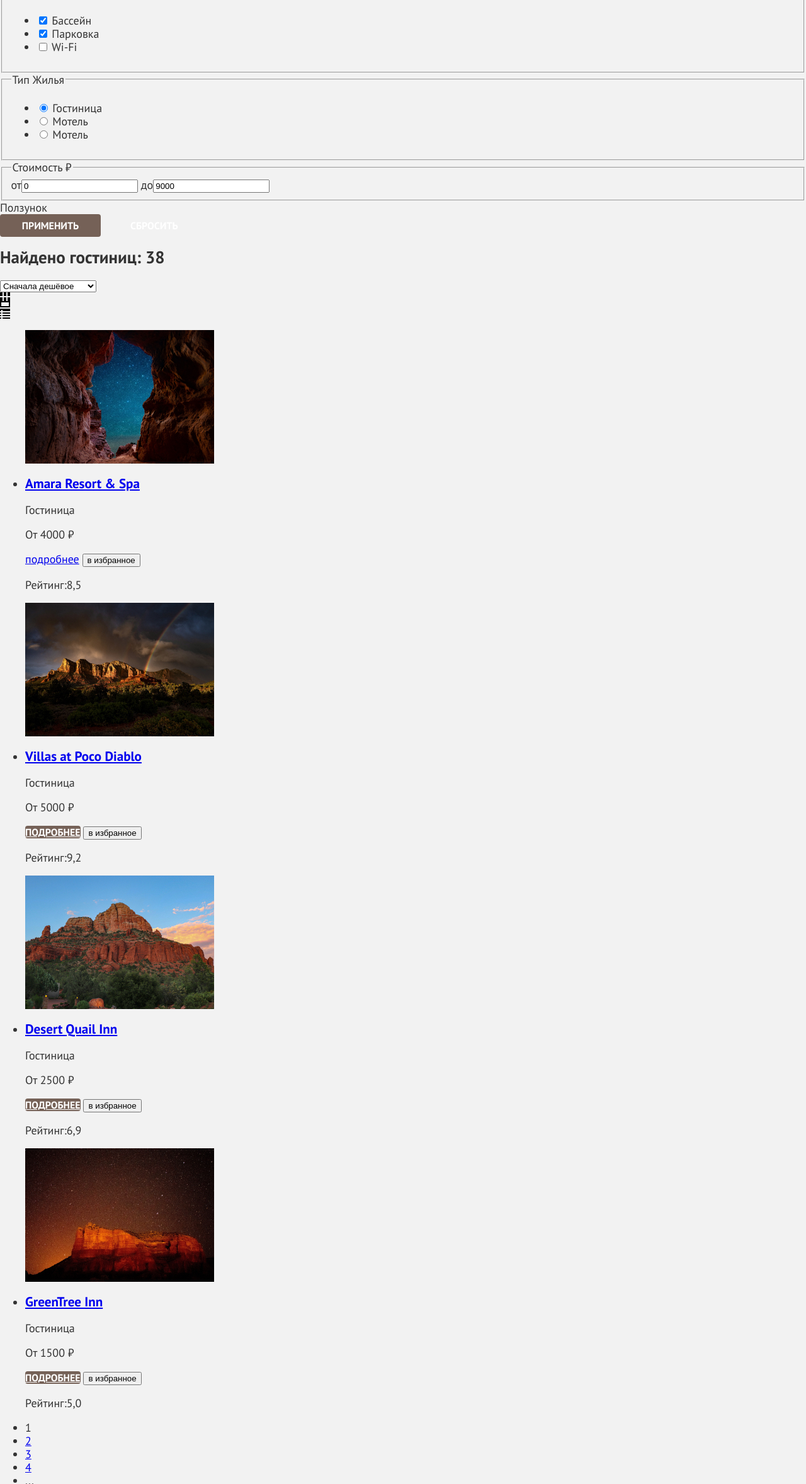
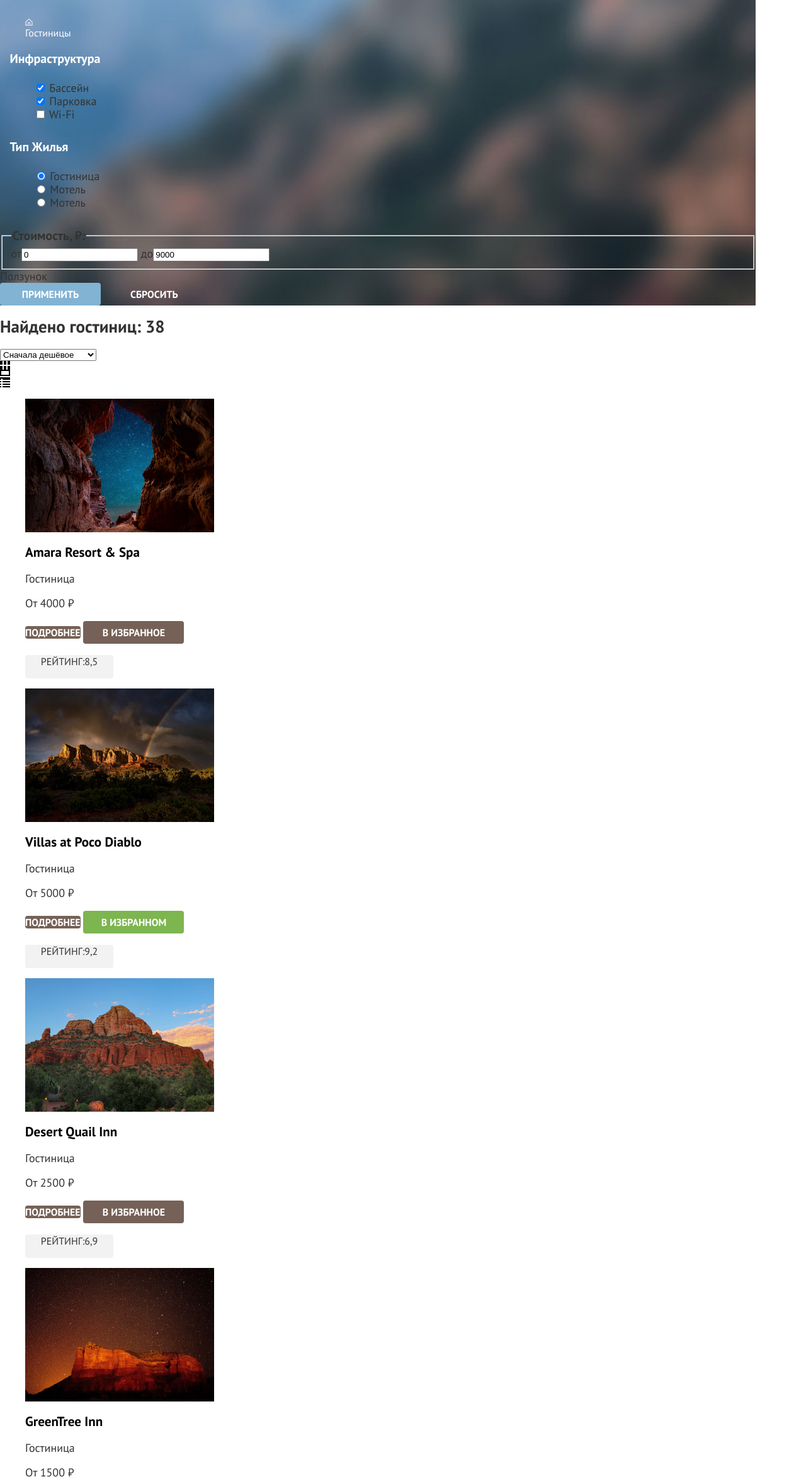
Before and after one commit to htmlacademy-htmlcss/2193725-sedona-38, a plain HTML site: page catalog.html in a window 1280 px wide. Shown: the part 444-2800 px from the top of the page at 63% size. Drawn offline with Linux system fonts and the light colour scheme.

Commit message:
Выполнена стилизация

```diff
--- a/catalog.html
+++ b/catalog.html
@@ -49,8 +49,9 @@
         </div>
       </header>
       <main class="main-inner">
-        <header class="inner-header">
-          <h1 class="inner-header-title">Гостиницы Седоны</h1>
+        <section class="inner-catalog">
+          <h1 class="inner-catalog-title">Гостиницы Седоны</h1>
+          <section class="catalog-filter">
             <ul class="breadcrumbs">
               <li class="breadcrumbs-item">
                 <a class="breadcrumbs-link" href="index.html">
@@ -61,9 +62,6 @@
                 <a class="breadcrumbs-link">Гостиницы</a>
               </li>
             </ul>
-        </header>
-
-        <section class="catalog-filter">
             <h2 class="visually-hidden">Список фильтров</h2>
             <form class="catalog-filter-content" action="https://echo.htmlacademy.ru">
               <fieldset class="catalog-filter-group">
@@ -117,10 +115,11 @@
             </form>
           </section>
           <section class="hotel-selection">
+            <h2 class="visually-hidden">Стоимость</h2>
             <form action="#" method="get">
               <fieldset class="price-slider">
-              <legend class="price-slider-item">Стоимость
-                <span class="rub">₽</span>
+                <legend class="price-slider-title">Стоимость,
+                <span class="rub">₽:</span>
                 </legend>
                 <label>от<input type="text" value="0">
                 </label>
@@ -130,9 +129,12 @@
               <span class="range-slider">Ползунок</span>
             </form>
             <div class="price-slider-button">
-              <button class="button" type="submit">Применить</button>
+              <button class="button button-blue" type="submit">Применить</button>
               <button class="button button-reset" type="reset">Сбросить</button>
             </div>
+          </section>
+        </section>
+        <section class="select">
           <h2 class="select-title">Найдено гостиниц:
             <span class="select-found">38</span>
           </h2>
@@ -154,17 +156,20 @@
           <img class="view-icon" src="images/view-icon-list.svg" alt="Показать список" width="16" height="14">
           </a>
         </section>
+
         <section class="hotel-description">
           <ul class="hotel-description-list">
             <li class="hotel-description-card">
               <a class="hotel-card-link" href="hotel.html">
                 <img class="hotel-card-image" src="images/amara.jpg" alt="вид на небо сквозь горы" width="300" height="212">
+              </a>
+              <a class="hotel-card-link" href="hotel.html">
                 <h3 class="hotel-card-title">Amara Resort & Spa</h3>
               </a>
                 <p class="hotel-card-price">Гостиница</p>
                 <p class="hotel-card-price">От 4000 ₽</p>
-              <a class="hotel-card-button button-activ" href="#">подробнее</a>
-              <button class="button-activ" type="submit">в избранное</button>
+              <a class="button button-more" href="#">подробнее</a>
+              <button class="button" type="submit">в избранное</button>
                 <p class="hotel-card-stars stars-4">
                 <span class="visually-hidden">4 звезды</span>
                 </p>
@@ -173,12 +178,14 @@
             <li class="hotel-description-card">
               <a class="hotel-card-link" href="hotel.html">
                 <img class="hotel-card-image" src="images/villas.jpg" alt="вид на горы небо радугу" width="300" height="212">
+              </a>
+              <a class="hotel-card-link" href="hotel.html">
                 <h3 class="hotel-card-title">Villas at Poco Diablo</h3>
               </a>
                 <p class="hotel-card-price">Гостиница</p>
                 <p class="hotel-card-price">От 5000 ₽</p>
-              <a class="hotel-card-button button" href="#">подробнее</a>
-              <button class="button-activ" type="submit">в избранное</button>
+              <a class="button button-more" href="#">подробнее</a>
+              <button class="button button-favorit" type="submit">в избранном</button>
                 <p class="hotel-card-stars stars-4">
                 <span class="visually-hidden">4 звезды</span>
                 </p>
@@ -187,12 +194,14 @@
             <li class="hotel-description-card">
               <a class="hotel-card-link" href="hotel.html">
                 <img class="hotel-card-image" src="images/desert.jpg" alt="вид на горы утром" width="300" height="212">
+              </a>
+              <a class="hotel-card-link" href="hotel.html">
                 <h3 class="hotel-card-title">Desert Quail Inn</h3>
               </a>
                 <p class="hotel-card-price">Гостиница</p>
                 <p class="hotel-card-price">От 2500 ₽</p>
-              <a class="hotel-card-button button" href="#">подробнее</a>
-              <button class="button-activ" type="submit">в избранное</button>
+              <a class="button button-more" href="#">подробнее</a>
+              <button class="button" type="submit">в избранное</button>
                 <p class="hotel-card-stars stars-3">
                 <span class="visually-hidden">3 звезды</span>
                 </p>
@@ -201,12 +210,14 @@
             <li class="hotel-description-card">
               <a class="hotel-card-link" href="hotel.html">
                 <img class="hotel-card-image" src="images/green.jpg" alt="вид на горы под зведным небом" width="300" height="212">
+              </a>
+              <a class="hotel-card-link" href="hotel.html">
                 <h3 class="hotel-card-title">GreenTree Inn</h3>
               </a>
                 <p class="hotel-card-price">Гостиница</p>
                 <p class="hotel-card-price">От 1500 ₽</p>
-              <a class="hotel-card-button button" href="#">подробнее</a>
-              <button class="button-activ" type="submit">в избранное</button>
+              <a class="button button-more" href="#">подробнее</a>
+              <button class="button" type="submit">в избранное</button>
                 <p class="hotel-card-stars stars-2">
                 <span class="visually-hidden">2 звезды</span>
                 </p>
@@ -215,8 +226,9 @@
           </ul>
         </section>
         <section class="pagination">
+          <h2 class="visually-hidden">Пагинация</h2>
           <ul class="pagination-list">
-            <li class="pagination-item">
+            <li class="pagination-item pagination-item-current">
               <a class="pagination-link pagination-current">1</a>
             </li>
             <li class="pagination-item">
--- a/styles/styles.css
+++ b/styles/styles.css
@@ -34,14 +34,19 @@ body {
   font-weight: 400;
   line-height: 21px;
   color: #333333;
+  background: #FFFFFF;
+}
+
+/* .container {
   background-color: #F2F2F2;
-}
+}*/
 
 .page-header {
   background: #FFFFFF;
   color: #000000;
 }
 
+/* navigation */
 
 .navigation-list {
   list-style-type: none;
@@ -88,12 +93,14 @@ body {
   background-color: transparent;
 }
 
+/* Hero */
+
 .hero {
   display: block;
   background-color: #1D2C31;
   background-size: cover;
   background-position: center;
-  background-image: url("/images/index-background.jpg");
+  background-image: url("../images/index-background.jpg");
   background-repeat: no-repeat;
   width: 1200px;
 }
@@ -103,7 +110,6 @@ body {
 }
 
 .title {
-
   font-size: 30px;
   line-height: 36px;
   font-weight: 700;
@@ -118,6 +124,33 @@ body {
   font-weight: 400;
   text-align: center;
   color: #333333;
+}
+
+/* main-inner */
+
+.inner-catalog {
+  display: block;
+  background-color: #1D2D38;
+  background-size: cover;
+  background-position: center;
+  background-image: url("../images/catalog-background.jpg");
+  background-repeat: no-repeat;
+  width: 1200px;
+}
+
+.inner-catalog-title {
+  font-size: 60px;
+  font-weight: 700;
+  line-height: 78px;
+  color: #FFFFFF;
+}
+
+
+
+/* advantages */
+
+.advantages-section {
+  background-color: #FFFFFF;
 }
 
 .advantages-list {
@@ -145,22 +178,15 @@ body {
 }
 
 .advantages-item {
-list-style-type: none;
+  list-style-type: none;
+  background-color: #83B3D31F;
 }
 
 .advantages-item:nth-child(odd) {
-  background: #83B3D31F
+  background: #83B3D333;
 }
 
-.advantages-item:nth-child(even) {
-background: #83B3D333;
-}
-
-.advantages-item:first-child {
-  background: #82B3D3;
-}
-
-.advantages-item:last-child {
+.advantages-item.advantages-item-extended {
   background: #82B3D3;
 }
 
@@ -181,16 +207,159 @@ background: #83B3D333;
   text-align: center;
 }
 
+/* subscribe */
+
 .subscribe {
   border-color: #50769D;
-  background-image: url("/images/Subscribe.png");
+  background-image: url("../images/Subscribe.png");
   background-repeat: no-repeat;
-
+  background-size: 100% auto;;
 }
 
-
-.email {
+.subscribe-field {
   font-family: inherit;
   font-size: 18px;
   line-height: 24px;
 }
+
+.button-blue {
+  background-color: #82B3D3;
+}
+
+.title-white, .subtitle-white {
+  color: #FFFFFF;
+}
+
+/* footer */
+
+.social-button-list {
+  list-style-type: none;
+}
+
+.contacts-phone {
+  font-size: 40px;
+  line-height: 40px;
+  text-decoration: none;
+  text-transform: uppercase;
+  color: #000000;
+}
+
+ .breadcrumbs {
+   list-style-type: none;
+}
+
+ .breadcrumbs-link {
+  font-size: 16px;
+  line-height: 21px;
+  text-align: left;
+  color: #FFFFFF;
+  text-decoration: none;
+}
+
+ .catalog-filter-group {
+  border: none;
+  margin: 0;
+}
+
+ .catalog-filter-title, .price-slider-item {
+   font-size: 20px;
+   font-weight: 700;
+   line-height: 24px;
+   color: #FFFFFF;
+}
+
+ .catalog-filter-list {
+  list-style-type: none;
+}
+
+ .control-input {
+  font-size: 18px;
+  line-height: 23px;
+}
+
+ .price-slider-title {
+   font-size: 20px;
+   font-weight: 700;
+   line-height: 24px;
+}
+
+.hotel-description-list {
+  list-style-type: none;
+}
+
+.hotel-card-link {
+   text-decoration: none;
+}
+
+.hotel-card-title {
+color: #000000;
+}
+
+.button-more {
+  text-decoration: none;
+}
+
+.button-favorit {
+  background-color: #7DB54F;
+}
+
+.hotel-card-rating {
+  font-size: 16px;
+  line-height: 20px;
+  color: #333333;
+  text-transform: uppercase;
+  text-align: center;
+
+  background-color: #F2F2F2;
+  width: 140px;
+  height: 37px;
+  left: 160px;
+  border-radius: 4px;
+}
+
+.pagination-list {
+  list-style-type: none;
+}
+
+.pagination-link {
+  font-size: 20px;
+  font-weight: 700;
+  line-height: 36px;
+  text-align: center;
+
+  text-decoration: none;
+  color: #FFFFFF;
+}
+
+.pagination-current {
+  color: #000000;
+}
+
+.pagination-item {
+  width: 60px;
+  height: 60px;
+  border-radius: 4px;
+  background-color: #82B3D3;
+  text-align: center;
+}
+
+.pagination-item-current {
+  background-color: #F2F2F2;
+}
+
+.subscribe-catalog {
+  background-color: #FFFFFF;
+}
+
+.subscribe-button {
+  font-size: 20px;
+  font-weight: 700;
+  line-height: 36px;
+  text-align: center;
+  color: #FFFFFF;
+  background-color: #82B3D3;
+
+  width: 232px;
+  height: 52px;
+  border-radius: 0px, 4px, 4px, 0px;
+}
```
Also changed, not shown: index.html (+10 -11 lines), images/Advantages-preview1.png (deleted), images/Advantages-preview2.png (deleted), images/Advantages-preview5.png (deleted), images/Advantages-preview№4.png (deleted), images/catalog-background.jpg (added). Lines whose indentation alone changed are shown as unchanged.
